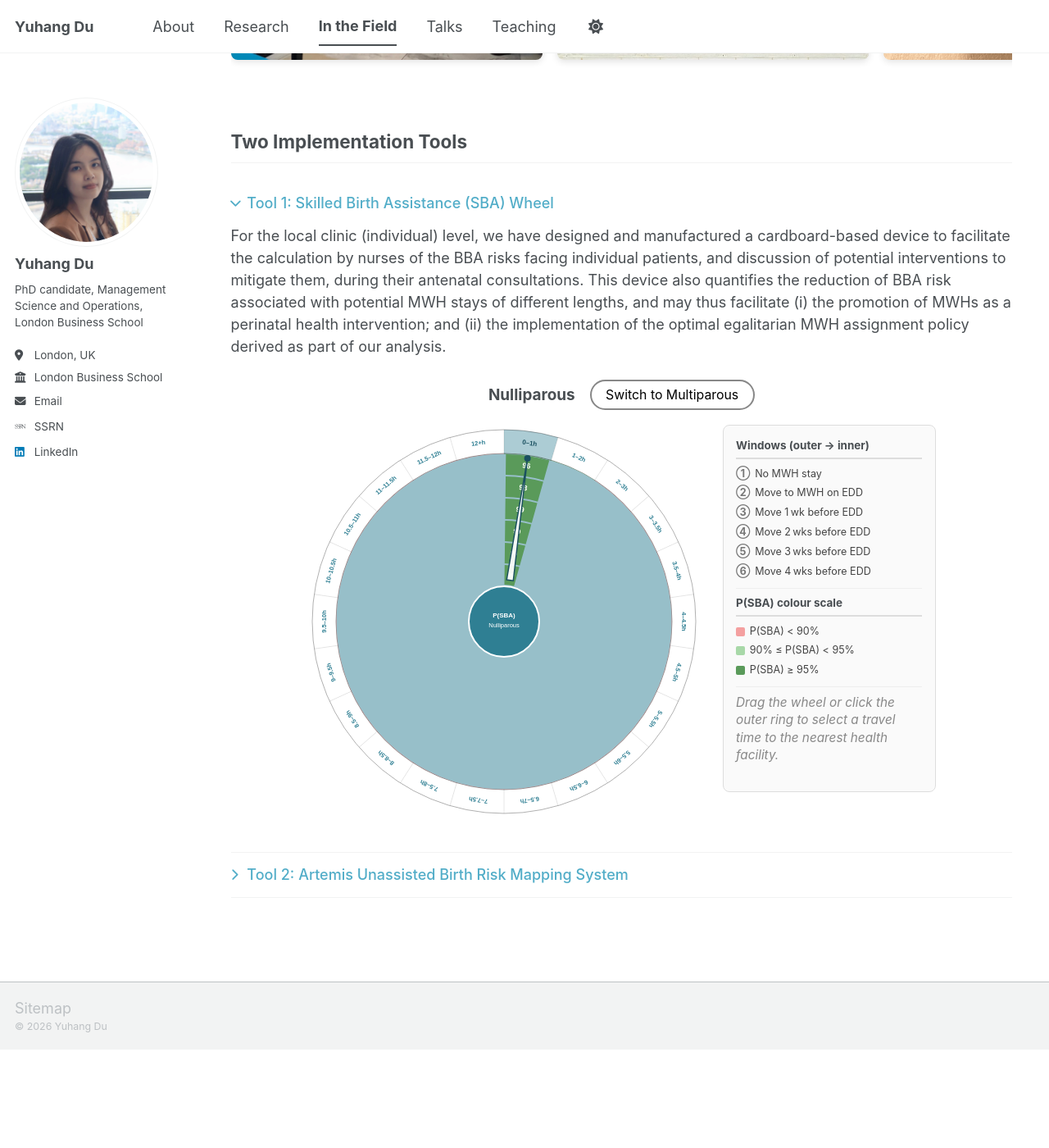
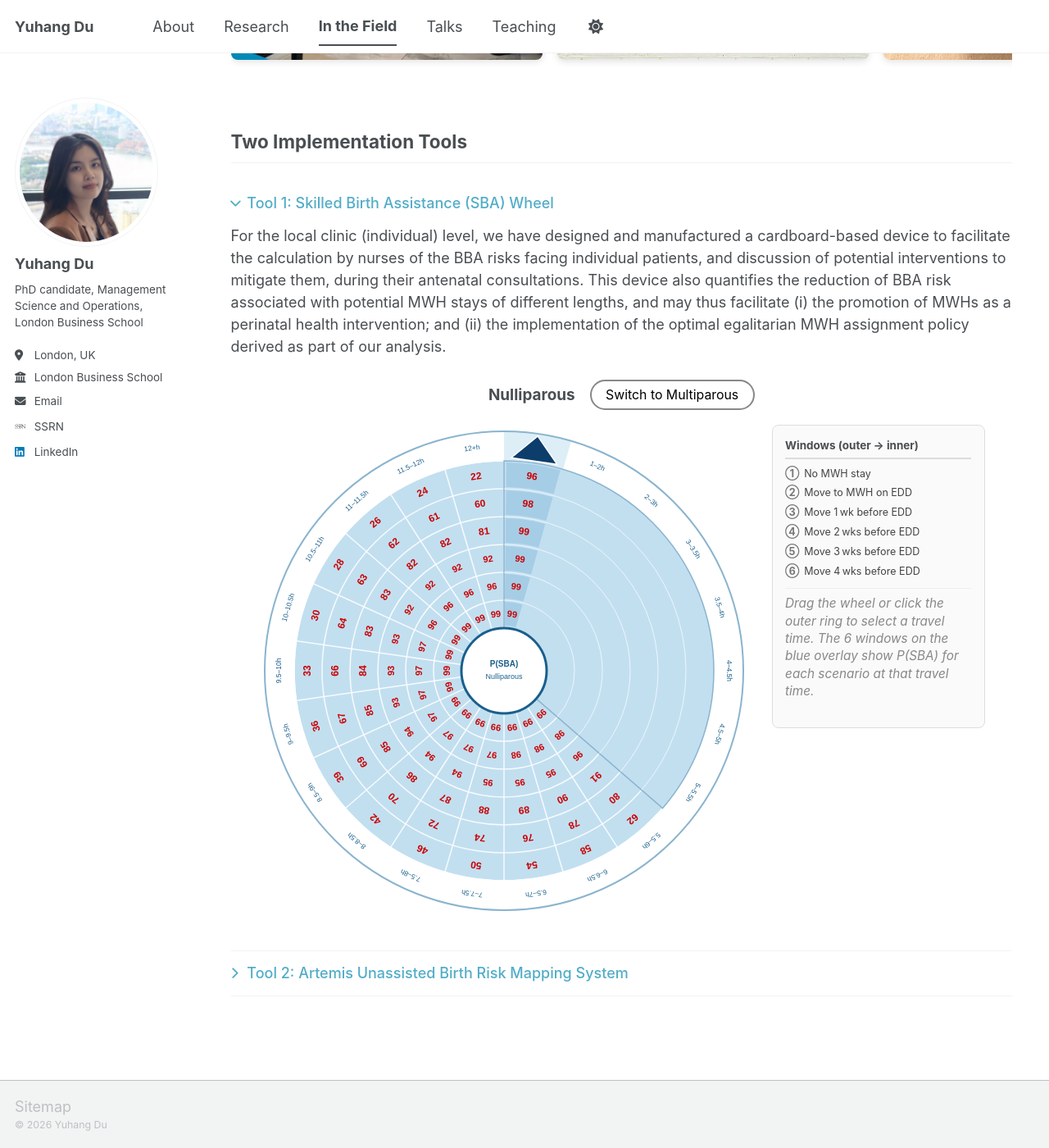
Before and after one commit to yuhangdu-edu/yuhangdu-edu.github.io, a Jekyll site: the page built from _pages/field.md, in a window 1280 px wide and 1400 px high, scrolled down 718 px. Shown: the whole window at 82% size. Built offline with Jekyll 4.4.1, drawn with Linux system fonts in a browser that asks for light colours; some web fonts are replaced; a script bundle is joined from its source files by our own code; library files that are not in the unit come from our copies; before the commit the page ends 1998 px from its top, so only the background shows below that; part of the change alters nothing that is shown.

Commit message:
Rework SBA wheel to match physical device design
- Layer 2: uniform light-blue cells with red numbers (no traffic-light
  colour coding), white grid lines, matching physical cardboard wheel
- Layer 1: wedge/fan shape (~8 sectors wide) instead of full circle,
  arrow at left edge pointing outward into label ring, 6 window holes
  at the needle angle revealing selected sector's data
- Canvas enlarged to 600x600 for readable numbers
- Arrow lives in outer label ring, does not obscure data windows

Co-Authored-By: Claude Sonnet 4.6 <noreply@anthropic.com>

```diff
--- a/_includes/sba-wheel.html
+++ b/_includes/sba-wheel.html
@@ -5,7 +5,7 @@
 .sba-switch-btn{padding:.45em 1.1em;border-radius:20px;border:2px solid #888;background:none;cursor:pointer;font-family:inherit;font-size:.88em;transition:background .15s,border-color .15s}
 .sba-switch-btn:hover{background:#eee;border-color:#555}
 .sba-body{display:flex;gap:1.5em;align-items:flex-start;flex-wrap:wrap;justify-content:center}
-#sbaCanvas{display:block;width:480px;height:480px;max-width:100%;flex-shrink:0;cursor:grab}
+#sbaCanvas{display:block;width:600px;height:600px;max-width:100%;flex-shrink:0}
 .sba-ring-guide{flex:1;min-width:180px;max-width:260px;border:1px solid #ddd;border-radius:8px;padding:.9em 1em;background:#fafafa;font-size:.85em}
 .sba-rg-title{font-weight:700;margin:0 0 .45em;padding-bottom:.35em;border-bottom:2px solid #ddd;font-size:.88em}
 .sba-rg-row{display:flex;align-items:center;gap:.45em;padding:.2em 0;color:#444;font-size:.82em}
@@ -16,6 +16,6 @@
 </style>
 <div class="sba-wrap">
 <div class="sba-header"><span class="sba-parity-name" id="sbaParityName">Nulliparous</span><button class="sba-switch-btn" id="sbaSwitchBtn">Switch to Multiparous</button></div>
-<div class="sba-body"><canvas id="sbaCanvas" width="480" height="480"></canvas><div class="sba-ring-guide"><div class="sba-rg-title">Windows (outer &#8594; inner)</div><div class="sba-rg-row"><span class="sba-rg-num">&#9312;</span><span>No MWH stay</span></div><div class="sba-rg-row"><span class="sba-rg-num">&#9313;</span><span>Move to MWH on EDD</span></div><div class="sba-rg-row"><span class="sba-rg-num">&#9314;</span><span>Move 1&#8239;wk before EDD</span></div><div class="sba-rg-row"><span class="sba-rg-num">&#9315;</span><span>Move 2&#8239;wks before EDD</span></div><div class="sba-rg-row"><span class="sba-rg-num">&#9316;</span><span>Move 3&#8239;wks before EDD</span></div><div class="sba-rg-row"><span class="sba-rg-num">&#9317;</span><span>Move 4&#8239;wks before EDD</span></div><div class="sba-rg-sep"></div><div class="sba-rg-title">P(SBA) colour scale</div><div class="sba-rg-row"><span class="sba-dot" style="background:#f4a0a0"></span><span>P(SBA) &lt; 90%</span></div><div class="sba-rg-row"><span class="sba-dot" style="background:#a8d8a8"></span><span>90% &#8804; P(SBA) &lt; 95%</span></div><div class="sba-rg-row"><span class="sba-dot" style="background:#5a9a5a"></span><span>P(SBA) &#8805; 95%</span></div><div class="sba-rg-sep"></div><p class="sba-rg-hint">Drag the wheel or click the outer ring to select a travel time to the nearest health facility.</p></div></div>
+<div class="sba-body"><canvas id="sbaCanvas" width="600" height="600"></canvas><div class="sba-ring-guide"><div class="sba-rg-title">Windows (outer &#8594; inner)</div><div class="sba-rg-row"><span class="sba-rg-num">&#9312;</span><span>No MWH stay</span></div><div class="sba-rg-row"><span class="sba-rg-num">&#9313;</span><span>Move to MWH on EDD</span></div><div class="sba-rg-row"><span class="sba-rg-num">&#9314;</span><span>Move 1&#8239;wk before EDD</span></div><div class="sba-rg-row"><span class="sba-rg-num">&#9315;</span><span>Move 2&#8239;wks before EDD</span></div><div class="sba-rg-row"><span class="sba-rg-num">&#9316;</span><span>Move 3&#8239;wks before EDD</span></div><div class="sba-rg-row"><span class="sba-rg-num">&#9317;</span><span>Move 4&#8239;wks before EDD</span></div><div class="sba-rg-sep"></div><p class="sba-rg-hint">Drag the wheel or click the outer ring to select a travel time. The 6 windows on the blue overlay show P(SBA) for each scenario at that travel time.</p></div></div>
 </div>
 <script src="/assets/js/sba-wheel.js"></script>
--- a/assets/js/sba-wheel.js
+++ b/assets/js/sba-wheel.js
@@ -38,249 +38,275 @@
     [.03,.51,.77,.90,.95,.99]
   ];
 
-  // ── COLOURS ───────────────────────────────────────────────────────────
+  // ── COLOUR SCHEME (matching physical device) ──────────────────────────
+  // Layer 2: uniform light-blue cells with red numbers – no traffic-light coding
   var THEME = {
-    nulliparous: { ring: '#2f7f93', center: '#2f7f93', needle: '#1a5060' },
-    multiparous: { ring: '#7b5ea7', center: '#7b5ea7', needle: '#4e3870' }
+    nulliparous: {
+      cellBg: '#c2dff0',      // light blue data cells
+      cellSel: '#a6cde6',     // slightly darker for selected sector
+      ringText: '#1a5f8c',    // blue outer-ring labels
+      wedge:  '#c2dff0',      // layer-1 wedge (same as cells)
+      arrow:  '#0d3d6b',      // dark blue arrow
+      border: '#8ab4ce',      // border lines
+      centerFg: '#1a5f8c'
+    },
+    multiparous: {
+      cellBg: '#d4c4eb',
+      cellSel: '#bcacda',
+      ringText: '#5c2d91',
+      wedge:  '#d4c4eb',
+      arrow:  '#3a1a6e',
+      border: '#a68fc4',
+      centerFg: '#5c2d91'
+    }
   };
+  var CELL_RED = '#cc0000'; // all numbers are red
 
-  function cellBg(v) {
-    if (v >= .95) return '#5a9a5a';
-    if (v >= .90) return '#a8d8a8';
-    return '#f4a0a0';
-  }
-  function cellFg(v) {
-    if (v >= .95) return '#fff';
-    if (v >= .90) return '#1a5c1a';
-    return '#7a0000';
-  }
-  function lighten(hex, amt) {
-    var r = parseInt(hex.slice(1,3),16);
-    var g = parseInt(hex.slice(3,5),16);
-    var b = parseInt(hex.slice(5,7),16);
-    return 'rgb('+Math.round(r+(255-r)*amt)+','+Math.round(g+(255-g)*amt)+','+Math.round(b+(255-b)*amt)+')';
-  }
+  // ── GEOMETRY (600 × 600) ──────────────────────────────────────────────
+  var W = 600;
+  var CX = 300, CY = 300;
+  // Layer 2 (lower wheel): outer ring R_CTR..R_OUT
+  // Layer 1 (upper wheel/wedge): covers R_CTR..R_LABEL (data rings only)
+  // Outer label ring (R_LABEL..R_OUT) is always visible – layer 2 is larger than layer 1
+  var R_OUT   = 292;   // outer edge of label ring
+  var R_LABEL = 256;   // inner edge of label ring = outer edge of data rings
+  var RING_W  = 34;    // each of the 6 data rings (6 × 34 = 204 = R_LABEL − R_CTR)
+  var R_CTR   = 52;    // centre knob radius
+  var ASTEP   = (2 * Math.PI) / N;
+  var A0      = -Math.PI / 2;
 
-  // ── GEOMETRY ──────────────────────────────────────────────────────────
-  var CX = 240, CY = 240;
-  var R_OUT = 234, R_LABEL = 205, RING_W = 27, R_CTR = 43;
-  var ASTEP = (2 * Math.PI) / N;
-  var A0 = -Math.PI / 2;
+  // Layer-1 wedge spans 8 sectors; the ARROW is at the LEFT edge (needleAngle)
+  // so the wedge extends ~8 sectors CLOCKWISE from the arrow direction.
+  var WEDGE_SECTORS = 8;
+  var WEDGE_SPAN    = ASTEP * WEDGE_SECTORS;
 
   function secAngles(i) {
     var a0 = A0 + i * ASTEP;
     return { a0: a0, a1: a0 + ASTEP, mid: a0 + ASTEP / 2 };
   }
-  function annulus(ri, ro, a0, a1) {
-    ctx.beginPath();
-    ctx.arc(CX, CY, ro, a0, a1);
-    ctx.arc(CX, CY, ri, a1, a0, true);
-    ctx.closePath();
+  // Draw an annular sector on an arbitrary 2d context
+  function arcSector(c, ri, ro, a0, a1) {
+    c.beginPath();
+    c.arc(CX, CY, ro, a0, a1);
+    c.arc(CX, CY, ri, a1, a0, true);
+    c.closePath();
   }
 
   // ── STATE ─────────────────────────────────────────────────────────────
-  var parity = 'nulliparous';
+  var parity   = 'nulliparous';
   var selected = 0;
   var needleAngle = secAngles(0).mid;
-  var isDragging = false;
+  var isDragging  = false;
 
-  canvas.width = 480;
-  canvas.height = 480;
+  canvas.width  = W;
+  canvas.height = W;
 
-  // ── DRAWING ───────────────────────────────────────────────────────────
+  // ── MAIN DRAW ─────────────────────────────────────────────────────────
   function drawWheel() {
     var data  = parity === 'nulliparous' ? NULI : MULTI;
     var theme = THEME[parity];
-    ctx.clearRect(0, 0, 480, 480);
+    ctx.clearRect(0, 0, W, W);
 
-    // ── LAYER 2: lower wheel (fixed data disc) ────────────────────────
+    // ── LAYER 2: lower data disc (always drawn in full) ───────────────
 
     // background disc
     ctx.beginPath();
-    ctx.arc(CX, CY, R_OUT, 0, 2*Math.PI);
-    ctx.fillStyle = '#f5f5f5';
+    ctx.arc(CX, CY, R_OUT, 0, 2 * Math.PI);
+    ctx.fillStyle = '#e8f4fb';
     ctx.fill();
 
-    // data rings – all 22 × 6 cells
+    // 22 × 6 colour-coded data cells – uniform light blue, no traffic-light
     for (var i = 0; i < N; i++) {
       var ang = secAngles(i);
       for (var j = 0; j < 6; j++) {
-        var ro = R_LABEL - j * RING_W;
-        var ri = ro - RING_W;
-        annulus(ri, ro, ang.a0, ang.a1);
-        ctx.fillStyle = cellBg(data[i][j]);
+        arcSector(ctx, R_LABEL - (j + 1) * RING_W, R_LABEL - j * RING_W,
+                  ang.a0, ang.a1);
+        ctx.fillStyle = (i === selected) ? theme.cellSel : theme.cellBg;
         ctx.fill();
       }
     }
 
-    // numbers in data cells
+    // red numbers in each data cell
     for (var i = 0; i < N; i++) {
       var ang = secAngles(i);
       for (var j = 0; j < 6; j++) {
         var ro   = R_LABEL - j * RING_W;
         var rMid = ro - RING_W / 2;
-        var v    = data[i][j];
         var px   = CX + rMid * Math.cos(ang.mid);
         var py   = CY + rMid * Math.sin(ang.mid);
         ctx.save();
         ctx.translate(px, py);
         ctx.rotate(ang.mid + Math.PI / 2);
-        ctx.fillStyle = cellFg(v);
-        ctx.font = 'bold ' + (j < 3 ? '9' : '8') + 'px sans-serif';
-        ctx.textAlign = 'center';
+        ctx.fillStyle = CELL_RED;
+        ctx.font = 'bold ' + (j < 3 ? '12' : '11') + 'px sans-serif';
+        ctx.textAlign    = 'center';
         ctx.textBaseline = 'middle';
-        ctx.fillText(Math.round(v * 100), 0, 0);
+        ctx.fillText(Math.round(data[i][j] * 100), 0, 0);
         ctx.restore();
       }
     }
 
-    // outer label ring – highlight selected sector, rest white
-    for (var i = 0; i < N; i++) {
-      var ang = secAngles(i);
-      annulus(R_LABEL, R_OUT, ang.a0, ang.a1);
-      ctx.fillStyle = (i === selected) ? lighten(theme.ring, 0.6) : '#fff';
-      ctx.fill();
-    }
-
-    // concentric ring borders
+    // white cell borders (concentric rings)
     for (var k = 0; k <= 6; k++) {
       ctx.beginPath();
-      ctx.arc(CX, CY, R_LABEL - k*RING_W, 0, 2*Math.PI);
-      ctx.strokeStyle = 'rgba(0,0,0,.2)';
-      ctx.lineWidth = .5;
+      ctx.arc(CX, CY, R_LABEL - k * RING_W, 0, 2 * Math.PI);
+      ctx.strokeStyle = 'rgba(255,255,255,0.85)';
+      ctx.lineWidth   = 1.5;
       ctx.stroke();
     }
-    ctx.beginPath(); ctx.arc(CX,CY,R_OUT,0,2*Math.PI);
-    ctx.strokeStyle='rgba(0,0,0,.3)'; ctx.lineWidth=1; ctx.stroke();
-    ctx.beginPath(); ctx.arc(CX,CY,R_LABEL,0,2*Math.PI);
-    ctx.strokeStyle='rgba(0,0,0,.3)'; ctx.lineWidth=1; ctx.stroke();
-
-    // radial spokes
+    // white radial spokes
     for (var i = 0; i < N; i++) {
       var a = A0 + i * ASTEP;
       ctx.beginPath();
-      ctx.moveTo(CX + R_CTR*Math.cos(a), CY + R_CTR*Math.sin(a));
-      ctx.lineTo(CX + R_OUT*Math.cos(a),  CY + R_OUT*Math.sin(a));
-      ctx.strokeStyle = 'rgba(0,0,0,.2)'; ctx.lineWidth = .5; ctx.stroke();
+      ctx.moveTo(CX + R_CTR  * Math.cos(a), CY + R_CTR  * Math.sin(a));
+      ctx.lineTo(CX + R_OUT  * Math.cos(a), CY + R_OUT  * Math.sin(a));
+      ctx.strokeStyle = 'rgba(255,255,255,0.85)';
+      ctx.lineWidth   = 1.5;
+      ctx.stroke();
     }
+
+    // outer label ring – white background; tint the selected sector
+    for (var i = 0; i < N; i++) {
+      var ang = secAngles(i);
+      arcSector(ctx, R_LABEL, R_OUT, ang.a0, ang.a1);
+      ctx.fillStyle = (i === selected) ? '#ddeef7' : '#ffffff';
+      ctx.fill();
+    }
+    // outer ring border
+    ctx.beginPath(); ctx.arc(CX, CY, R_OUT,   0, 2 * Math.PI);
+    ctx.strokeStyle = theme.border; ctx.lineWidth = 2; ctx.stroke();
+    ctx.beginPath(); ctx.arc(CX, CY, R_LABEL, 0, 2 * Math.PI);
+    ctx.strokeStyle = 'rgba(255,255,255,0.85)'; ctx.lineWidth = 1.5; ctx.stroke();
 
     // time labels in outer ring
     for (var i = 0; i < N; i++) {
       var ang  = secAngles(i);
       var rMid = (R_LABEL + R_OUT) / 2;
-      var px   = CX + rMid * Math.cos(ang.mid);
-      var py   = CY + rMid * Math.sin(ang.mid);
       ctx.save();
-      ctx.translate(px, py);
+      ctx.translate(CX + rMid * Math.cos(ang.mid),
+                    CY + rMid * Math.sin(ang.mid));
       ctx.rotate(ang.mid + Math.PI / 2);
-      ctx.fillStyle = (i === selected) ? theme.needle : theme.ring;
-      ctx.font = (i === selected ? 'bold 8px' : 'bold 7.5px') + ' sans-serif';
-      ctx.textAlign = 'center'; ctx.textBaseline = 'middle';
+      ctx.fillStyle    = theme.ringText;
+      ctx.font         = (i === selected ? 'bold 9.5px' : '8.5px') + ' sans-serif';
+      ctx.textAlign    = 'center';
+      ctx.textBaseline = 'middle';
       ctx.fillText(LABELS[i], 0, 0);
       ctx.restore();
     }
 
-    // ── LAYER 1: upper wheel overlay (rotating opaque disc + windows) ─
-    drawUpperWheel(theme);
+    // ── LAYER 1: rotating wedge with 6 window holes ───────────────────
+    drawWedge(theme);
 
-    // needle (drawn on top of upper wheel)
-    drawNeedle(theme);
+    // arrow indicator (in the outer label ring, at the needle angle)
+    drawArrow(theme);
 
     // centre knob
-    ctx.beginPath(); ctx.arc(CX, CY, R_CTR, 0, 2*Math.PI);
-    ctx.fillStyle = theme.center; ctx.fill();
-    ctx.strokeStyle = '#fff'; ctx.lineWidth = 2; ctx.stroke();
-    ctx.fillStyle = '#fff';
-    ctx.textAlign = 'center'; ctx.textBaseline = 'middle';
-    ctx.font = 'bold 8px sans-serif';
-    ctx.fillText('P(SBA)', CX, CY - 7);
-    ctx.font = '7.5px sans-serif';
-    ctx.fillText(parity === 'nulliparous' ? 'Nulliparous' : 'Multiparous', CX, CY + 5);
+    ctx.beginPath(); ctx.arc(CX, CY, R_CTR, 0, 2 * Math.PI);
+    ctx.fillStyle   = '#fff'; ctx.fill();
+    ctx.strokeStyle = theme.centerFg; ctx.lineWidth = 3; ctx.stroke();
+    ctx.fillStyle    = theme.centerFg;
+    ctx.font         = 'bold 10px sans-serif';
+    ctx.textAlign    = 'center';
+    ctx.textBaseline = 'middle';
+    ctx.fillText('P(SBA)', CX, CY - 8);
+    ctx.font = '9px sans-serif';
+    ctx.fillText(parity === 'nulliparous' ? 'Nulliparous' : 'Multiparous', CX, CY + 8);
   }
 
-  function drawUpperWheel(theme) {
-    // Render onto offscreen canvas: solid disc then punch transparent windows
+  // ── LAYER 1: wedge ────────────────────────────────────────────────────
+  // The wedge starts at (needleAngle − ASTEP/2) and extends WEDGE_SPAN clockwise.
+  // The 6 window holes are cut at the needle angle (left edge of wedge),
+  // one per concentric data ring, matching the selected sector's cells.
+  function drawWedge(theme) {
     var off = document.createElement('canvas');
-    off.width = 480; off.height = 480;
-    var octx = off.getContext('2d');
+    off.width = W; off.height = W;
+    var oc = off.getContext('2d');
 
-    // Solid coloured disc covering data rings (stops at inner edge of label ring)
-    octx.beginPath();
-    octx.arc(CX, CY, R_LABEL - 0.5, 0, 2*Math.PI);
-    octx.fillStyle = lighten(theme.center, 0.5);
-    octx.fill();
+    // Wedge boundaries
+    var wL = needleAngle - ASTEP / 2;           // left edge (where arrow is)
+    var wR = wL + WEDGE_SPAN;                    // right edge
 
-    // Punch 6 transparent windows at needleAngle, one per concentric ring
-    octx.globalCompositeOperation = 'destination-out';
-    var halfA = ASTEP * 0.46;
+    // Solid wedge (data-ring area only; outer label ring stays exposed)
+    arcSector(oc, R_CTR, R_LABEL, wL, wR);
+    oc.fillStyle = theme.wedge;
+    oc.fill();
+
+    // Punch 6 transparent window holes at the needle angle
+    oc.globalCompositeOperation = 'destination-out';
+    var hA = ASTEP * 0.46;                       // half-angle of each window
     for (var j = 0; j < 6; j++) {
-      var ro = R_LABEL - j * RING_W - 1;
-      var ri = Math.max(R_LABEL - (j + 1) * RING_W + 1, R_CTR + 2);
-      octx.beginPath();
-      octx.arc(CX, CY, ro, needleAngle - halfA, needleAngle + halfA);
-      octx.arc(CX, CY, ri, needleAngle + halfA, needleAngle - halfA, true);
-      octx.closePath();
-      octx.fill();
+      var ro = R_LABEL - j * RING_W - 2;
+      var ri = Math.max(R_LABEL - (j + 1) * RING_W + 2, R_CTR + 3);
+      arcSector(oc, ri, ro, needleAngle - hA, needleAngle + hA);
+      oc.fill();
     }
 
-    // Blit upper wheel onto main canvas
+    // Blit onto main canvas
     ctx.drawImage(off, 0, 0);
+
+    // Draw wedge outline and internal ring dividers on main canvas
+    arcSector(ctx, R_CTR, R_LABEL, wL, wR);
+    ctx.strokeStyle = theme.border; ctx.lineWidth = 1.5; ctx.stroke();
+
+    for (var k = 1; k < 6; k++) {
+      var r = R_LABEL - k * RING_W;
+      ctx.beginPath();
+      ctx.arc(CX, CY, r, wL, wR);
+      ctx.strokeStyle = 'rgba(255,255,255,0.7)'; ctx.lineWidth = 1; ctx.stroke();
+    }
   }
 
-  function drawNeedle(theme) {
+  // Arrow sits in the outer label ring pointing outward – marks the selected sector
+  function drawArrow(theme) {
     var angle = needleAngle;
-    var tipR  = R_LABEL - 4;
-    var baseR = R_CTR + 8;
-    var halfW = ASTEP * 0.28;
+    var tipR  = R_OUT - 3;
+    var baseR = R_LABEL + 4;
+    var hW    = ASTEP * 0.38;
     ctx.beginPath();
-    ctx.moveTo(CX + tipR  * Math.cos(angle),        CY + tipR  * Math.sin(angle));
-    ctx.lineTo(CX + baseR * Math.cos(angle - halfW), CY + baseR * Math.sin(angle - halfW));
-    ctx.lineTo(CX + baseR * Math.cos(angle + halfW), CY + baseR * Math.sin(angle + halfW));
+    ctx.moveTo(CX + tipR  * Math.cos(angle),       CY + tipR  * Math.sin(angle));
+    ctx.lineTo(CX + baseR * Math.cos(angle - hW),  CY + baseR * Math.sin(angle - hW));
+    ctx.lineTo(CX + baseR * Math.cos(angle + hW),  CY + baseR * Math.sin(angle + hW));
     ctx.closePath();
-    ctx.fillStyle   = 'rgba(255,255,255,0.92)'; ctx.fill();
-    ctx.strokeStyle = theme.needle; ctx.lineWidth = 1.5; ctx.stroke();
-    ctx.beginPath();
-    ctx.arc(CX + tipR * Math.cos(angle), CY + tipR * Math.sin(angle), 4, 0, 2*Math.PI);
-    ctx.fillStyle = theme.needle; ctx.fill();
+    ctx.fillStyle   = theme.arrow; ctx.fill();
+    ctx.strokeStyle = '#fff'; ctx.lineWidth = 1.5; ctx.stroke();
   }
 
   // ── INTERACTION ────────────────────────────────────────────────────────
   function angleToSector(a) {
-    var norm = ((a - A0) % (2*Math.PI) + 2*Math.PI) % (2*Math.PI);
-    return Math.max(0, Math.min(N-1, Math.floor(norm / ASTEP)));
+    var norm = ((a - A0) % (2 * Math.PI) + 2 * Math.PI) % (2 * Math.PI);
+    return Math.max(0, Math.min(N - 1, Math.floor(norm / ASTEP)));
   }
-  function distFromCenter(x, y) {
-    var dx = x - CX, dy = y - CY;
-    return Math.sqrt(dx*dx + dy*dy);
+  function dist(x, y) {
+    return Math.sqrt((x - CX) * (x - CX) + (y - CY) * (y - CY));
   }
   function ptAngle(x, y) { return Math.atan2(y - CY, x - CX); }
   function canvasXY(e) {
     var rect = canvas.getBoundingClientRect();
     var src  = e.touches ? e.touches[0] : e;
     return {
-      x: (src.clientX - rect.left) * (480 / rect.width),
-      y: (src.clientY - rect.top)  * (480 / rect.height)
+      x: (src.clientX - rect.left) * (W / rect.width),
+      y: (src.clientY - rect.top)  * (W / rect.height)
     };
   }
   function snapNeedle(a) {
     var idx = angleToSector(a);
     needleAngle = secAngles(idx).mid;
-    selected = idx;
+    selected    = idx;
     drawWheel();
   }
 
-  canvas.addEventListener('mousedown', function(e) {
+  canvas.addEventListener('mousedown', function (e) {
     var p = canvasXY(e);
-    var d = distFromCenter(p.x, p.y);
+    var d = dist(p.x, p.y);
     if (d > R_OUT) return;
     if (d > R_LABEL) {
-      snapNeedle(ptAngle(p.x, p.y));
+      snapNeedle(ptAngle(p.x, p.y));  // click on outer ring → snap
     } else {
       isDragging = true;
       canvas.style.cursor = 'grabbing';
     }
   });
-  document.addEventListener('mousemove', function(e) {
+  document.addEventListener('mousemove', function (e) {
     if (!isDragging) return;
     var p = canvasXY(e);
     needleAngle = ptAngle(p.x, p.y);
@@ -288,18 +314,18 @@
     if (idx !== selected) { selected = idx; }
     drawWheel();
   });
-  document.addEventListener('mouseup', function() {
+  document.addEventListener('mouseup', function () {
     if (!isDragging) return;
     isDragging = false;
     canvas.style.cursor = 'grab';
     snapNeedle(needleAngle);
   });
-  canvas.addEventListener('touchstart', function(e) {
+  canvas.addEventListener('touchstart', function (e) {
     e.preventDefault();
     var p = canvasXY(e);
-    if (distFromCenter(p.x, p.y) <= R_OUT) { isDragging = true; }
+    if (dist(p.x, p.y) <= R_OUT) { isDragging = true; }
   }, { passive: false });
-  canvas.addEventListener('touchmove', function(e) {
+  canvas.addEventListener('touchmove', function (e) {
     e.preventDefault();
     if (!isDragging) return;
     var p = canvasXY(e);
@@ -308,7 +334,7 @@
     if (idx !== selected) { selected = idx; }
     drawWheel();
   }, { passive: false });
-  canvas.addEventListener('touchend', function() {
+  canvas.addEventListener('touchend', function () {
     if (!isDragging) return;
     isDragging = false;
     snapNeedle(needleAngle);
@@ -317,7 +343,7 @@
   // ── PARITY SWITCH ──────────────────────────────────────────────────────
   var switchBtn = document.getElementById('sbaSwitchBtn');
   if (switchBtn) {
-    switchBtn.addEventListener('click', function() {
+    switchBtn.addEventListener('click', function () {
       parity = parity === 'nulliparous' ? 'multiparous' : 'nulliparous';
       var nameEl = document.getElementById('sbaParityName');
       if (nameEl) nameEl.textContent = parity === 'nulliparous' ? 'Nulliparous' : 'Multiparous';
```
